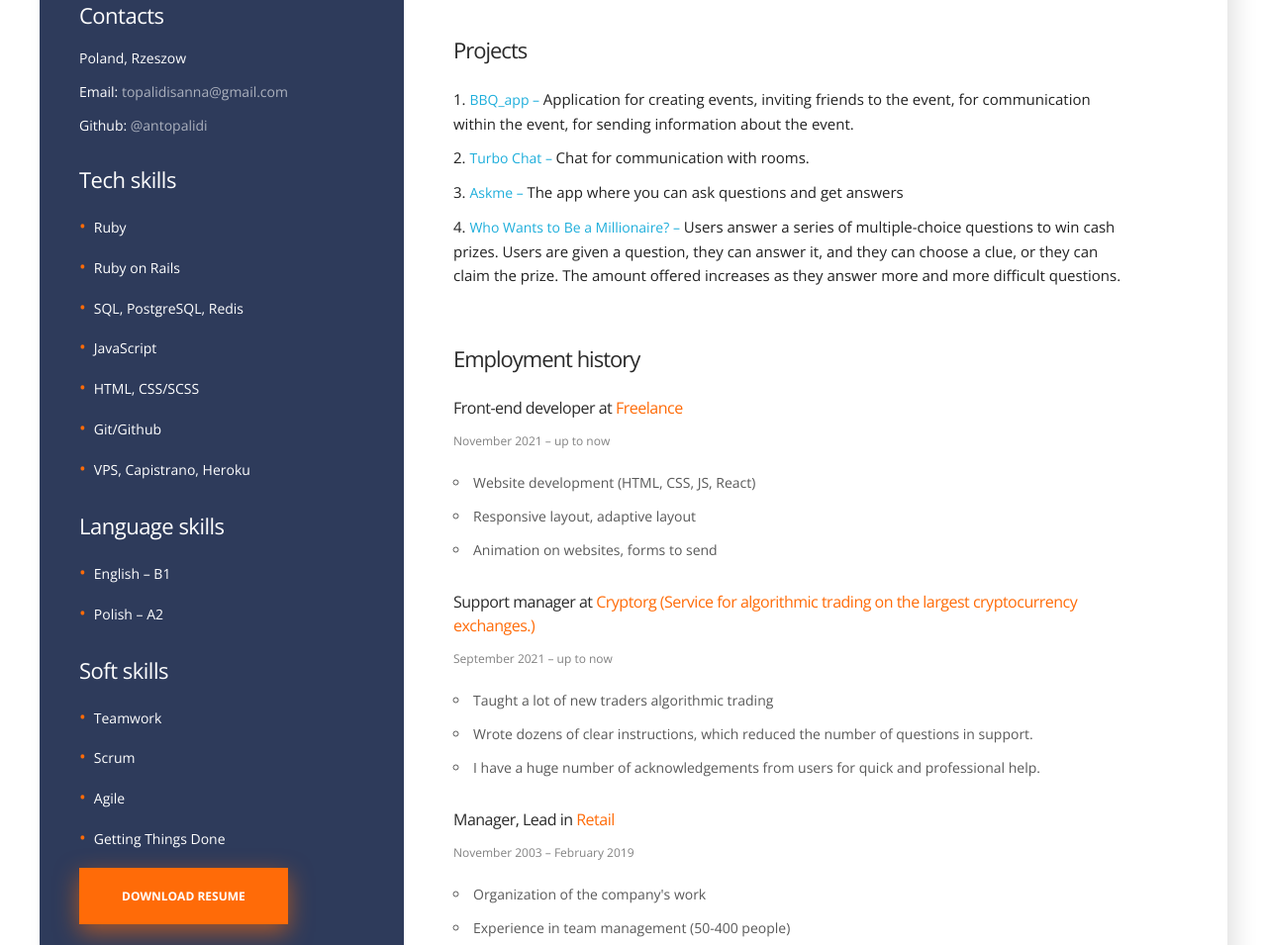
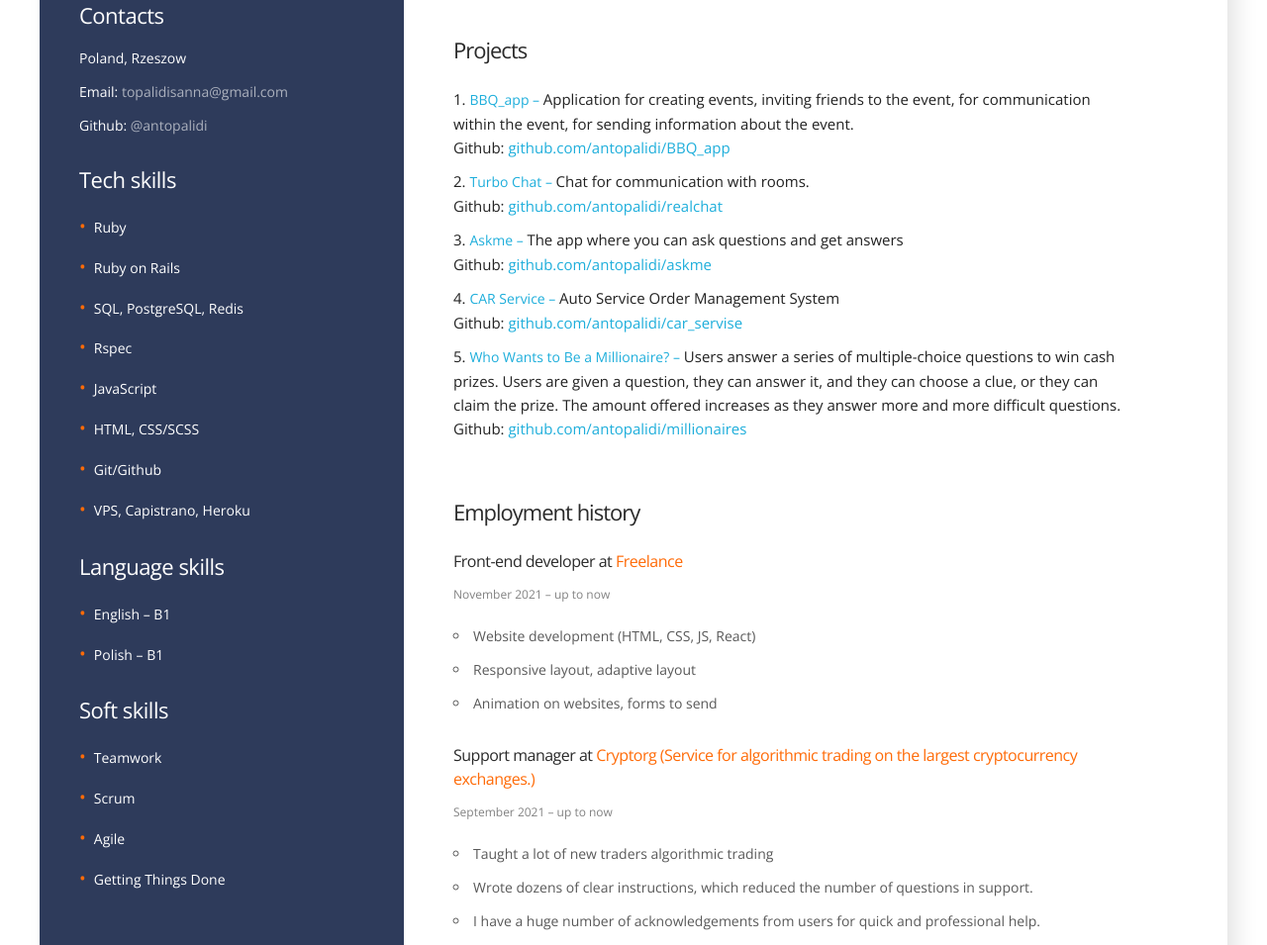
Before and after one commit to antopalidi/my_cv, a plain HTML site: page index.html in a window 1280 px wide. Shown: the part 339-1294 px from the top of the page at 99% size. Drawn offline with nearby package versions, Linux system fonts and the light colour scheme.

Commit message:
change info

```diff
--- a/css/normalize.css
+++ b/css/normalize.css
@@ -44,6 +44,7 @@
 
 a {
   background-color: transparent;
+  text-decoration: none;
 }
 
 a:active,
--- a/index.html
+++ b/index.html
@@ -35,6 +35,7 @@
         <li class="skills-item">Ruby</li>
         <li class="skills-item">Ruby on Rails</li>
         <li class="skills-item">SQL, PostgreSQL, Redis</li>
+        <li class="skills-item">Rspec</li>
         <li class="skills-item">JavaScript</li>
         <li class="skills-item">HTML, CSS/SCSS</li>
         <li class="skills-item">Git/Github</li>
@@ -45,7 +46,7 @@
       <h5 class="skills-title">Language skills</h5>
       <ul class="skills-list">
         <li class="skills-item">English – B1</li>
-        <li class="skills-item">Polish – A2</li>
+        <li class="skills-item">Polish – B1</li>
       </ul>
     </section>
     <section class="skills">
@@ -57,9 +58,9 @@
         <li class="skills-item">Getting Things Done</li>
       </ul>
     </section>
-    <div class="widget">
-      <a class="widget-link" href="img/anna_topalidi_cv.pdf" download>Download Resume</a>
-    </div>
+<!--    <div class="widget">-->
+<!--      <a class="widget-link" href="img/anna_topalidi_cv.pdf" download>Download Resume</a>-->
+<!--    </div>-->
   </aside>
   <main class="right-side eight columns">
     <section class="bio">
@@ -77,24 +78,48 @@
       <h3 class="projects-title">Projects</h3>
       <ol>
         <li>
-          <a href="https://github.com/antopalidi/BBQ_app" class="projects-link">BBQ_app – </a>
+          <a href="https://bbqfriends.co.uk/" class="projects-link">BBQ_app – </a>
           <span>Application for creating events, inviting friends to the event, for communication within
             the event, for sending information about the event.</span>
+          <div>
+            <span>Github: </span>
+            <a href="https://github.com/antopalidi/BBQ_app">github.com/antopalidi/BBQ_app</a>
+          </div>
         </li>
         <li>
-          <a href="https://github.com/antopalidi/realchat" class="projects-link">Turbo Chat – </a>
+          <a href="https://turbo-real-chat.herokuapp.com" class="projects-link">Turbo Chat – </a>
           <span>Chat for communication with rooms. </span>
+         <div>
+           <span>Github: </span>
+           <a href="https://github.com/antopalidi/realchat">github.com/antopalidi/realchat</a>
+         </div>
         </li>
         <li>
-          <a href="https://github.com/antopalidi/askme" class="projects-link">Askme – </a>
+          <a href="https://shrouded-gorge-27296.herokuapp.com/" class="projects-link">Askme – </a>
           <span>The app where you can ask questions and get answers</span>
+          <div>
+            <span>Github: </span>
+            <a href="https://github.com/antopalidi/askme">github.com/antopalidi/askme</a>
+          </div>
         </li>
         <li>
-          <a href="https://github.com/antopalidi/millionaires" class="projects-link">Who Wants to Be a Millionaire?
+          <a href="https://car-service-rails.herokuapp.com/" class="projects-link">CAR Service – </a>
+          <span>Auto Service Order Management System</span>
+          <div>
+            <span>Github: </span>
+            <a href="https://github.com/antopalidi/car_servise">github.com/antopalidi/car_servise</a>
+          </div>
+        </li>
+        <li>
+          <a href="https://millionaires-app.herokuapp.com/" class="projects-link">Who Wants to Be a Millionaire?
             –</a>
           <span>Users answer a series of multiple-choice questions to win cash prizes. Users are given a question,
             they can answer it, and they can choose a clue, or they can claim the prize. The amount offered increases as they answer more and more
             difficult questions. </span>
+          <div>
+            <span>Github: </span>
+            <a href="https://github.com/antopalidi/millionaires">github.com/antopalidi/millionaires</a>
+          </div>
         </li>
       </ol>
     </section>
```
